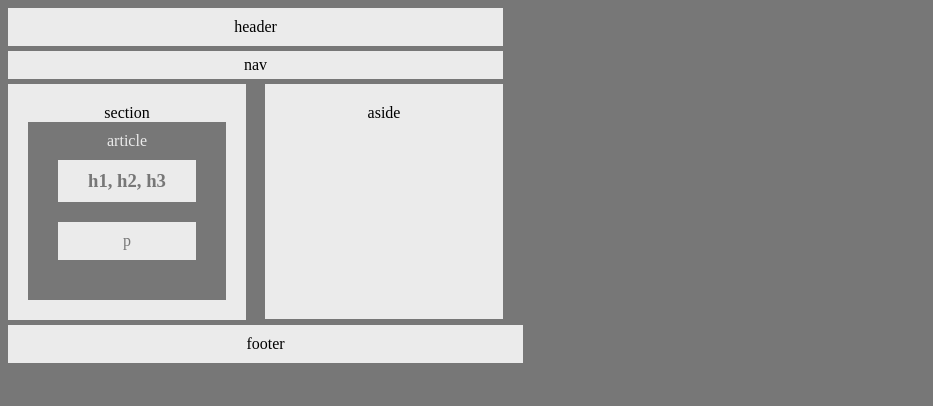
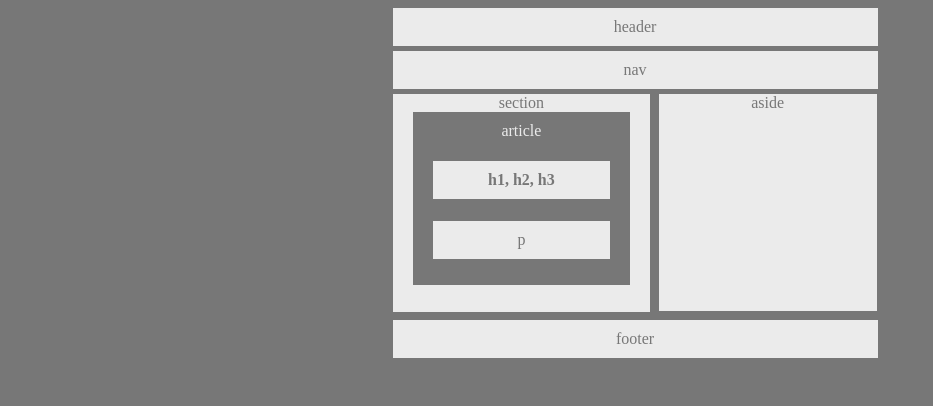
Before and after one commit to hannahlim213/HW-Wireframe, a plain HTML site: page index.html in a window 1280 px wide. Shown: the whole page, without its empty margins (0-933 px from the left). Drawn offline with Linux system fonts and the light colour scheme.

Commit message:
finalized edits to index.html and style.css

```diff
--- a/index.html
+++ b/index.html
@@ -2,7 +2,7 @@
 <html>
 
 <head>
-    <link rel="stylesheet" type="text/css" href="../style.css/style.css">
+    <link rel="stylesheet" type="text/css" href="style.css/style.css">
     <meta charset="UTF-8">
     <meta name="viewport" content "width=device-width, initial-scale=1.0">
     <title>
@@ -12,21 +12,20 @@
 </head>
 
 <body>
-    <header>
+    <section class=container>
+        <header class = "segment-specs">
             header
         </header>
 
-    <nav>
+        <nav class = "segment-specs">
             nav
         </nav>
 
-    <aside>
-        aside
-    </aside>
+
 
         <section id=section2>
             section
-        <Article id=article>
+            <article id=article>
                 article
                 <h1 id=headers>
                     <strong>h1, h2, h3</strong>
@@ -34,13 +33,16 @@
                 <p id=p>
                     p
                 </p>
-        </Article>
+            </article>
         </section>
+        <aside>
+            aside
+        </aside>
 
-    <footer>
+        <footer class="segment-specs" id=footer>
             footer
         </footer>
-
+    </section>
 
 </body>
 
--- a/style.css/style.css
+++ b/style.css/style.css
@@ -1,73 +1,64 @@
-
 body{
-    width: 495px;
-    text-align:center;
-    display:inline-block;
     background: #777;
 }
 
-#section2{
-    background:#ebebeb;
-    float:left;
-    padding:20px;
-    width:40%;
-    margin-top:5px;
+.container{
+    width:495px;
+    margin:0 auto;
+    text-align: center;
 }
 
-nav{
-    background:#ebebeb;
-    padding:5px;
-    margin-top:5px;
+.segment-specs {
+    background-color:#ebebeb;
+    color:#777;
+    padding:10px 20px 10px 20px;
+    text-align:center;
+    margin:5px;
+}
 
+section{
+
+    color:#777;
+    padding:0px 20px 40px 10px;
+
+}
+#section2{
+    background-color: #ebebeb;
+    color: #777;
+    padding: 0px 20px 27px 20px;
+    width: 44%;
+    position: relative;
+    left: 5px;
+    float:left;
+}
+
+#article{
+    background-color:#777;
+    color:#ebebeb;
+    padding: 10px 20px 10px 20px;
 }
 
 aside{
-    background: #ebebeb;
-    float: right;
-    width: 40%;
-    padding: 20px;
-    padding-bottom: 197px;
-    margin-top: 5px;
+    background-color: #ebebeb;
+    color: #777;
+    float:right;
+    padding-bottom:199px;
+    width: 44%;
+    position: relative;
+    right: 6px;
 }
 
-header{
-    background:#ebebeb;
-    padding:10px;
+#headers{
+    background-color:#ebebeb;
+    color:#777;
+    padding:10px 20px 10px 20px;
+}
+#p{
+    background-color:#ebebeb;
+    color:#777;
+    padding:10px 20px 10px 20px;
 }
 
-article{
-    padding-bottom:30px;
-    background:#777;
-    padding-top:10px;
-    color: #ebebeb;
-
+#footer{
+margin-top: 231px;
 }
-
-
-#headers{
-    background:#ebebeb;
-    display:inline-block;
-    margin:10px;
-    width:60%;
-    padding:10px;
-    color:#777;
-
-}
-
-#p{
-    background:#ebebeb;
-    display:inline-block;
-    margin:10px;
-    width:60%;
-    padding:10px;
-    color:#777;
-
-}
-
-footer{
-    background:#ebebeb;
-    display:inline-block;
-    width:495px;
-    padding:10px;
-    margin-top:5px;
-}
```
Lines whose indentation alone changed are shown as unchanged.
